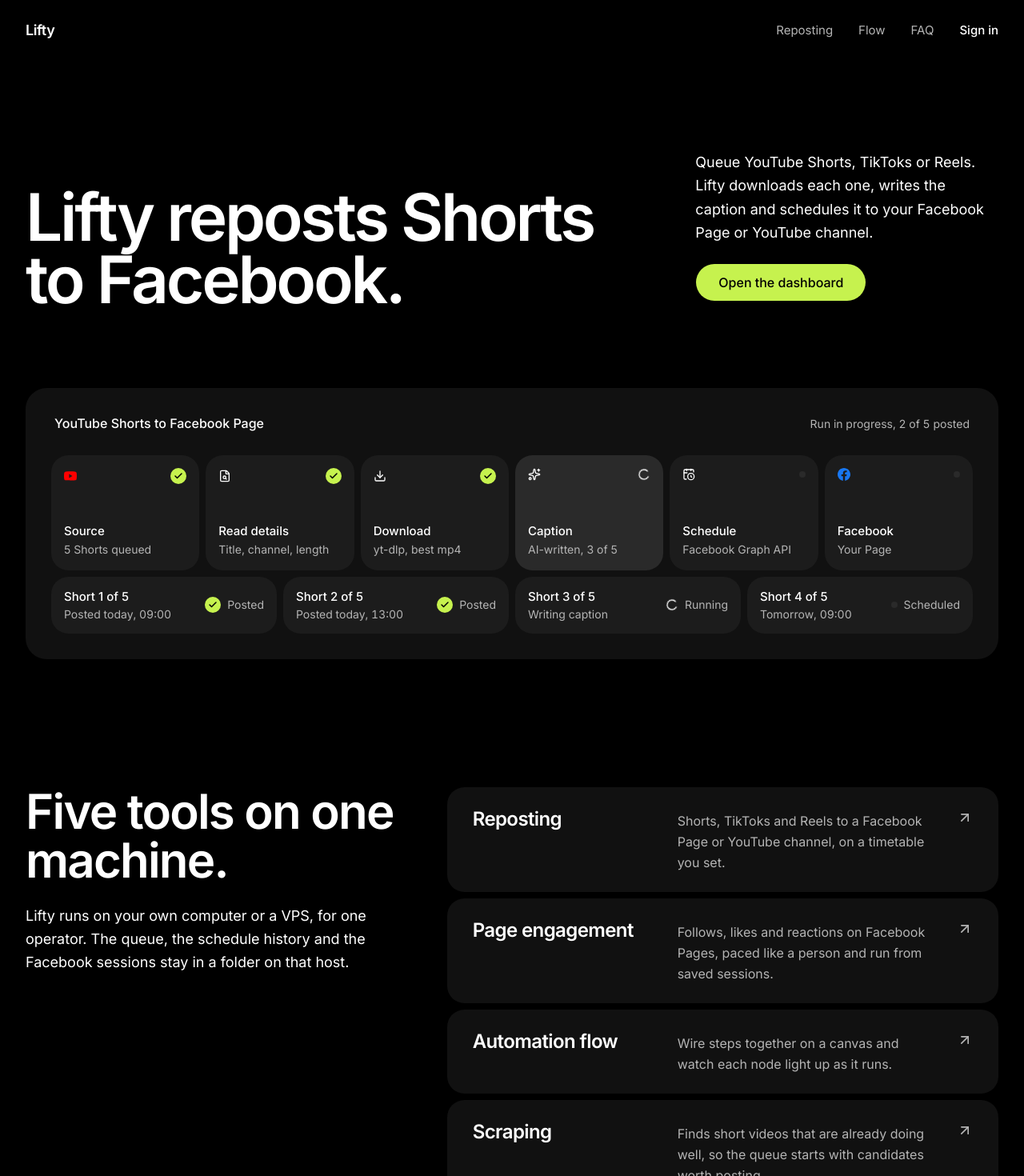
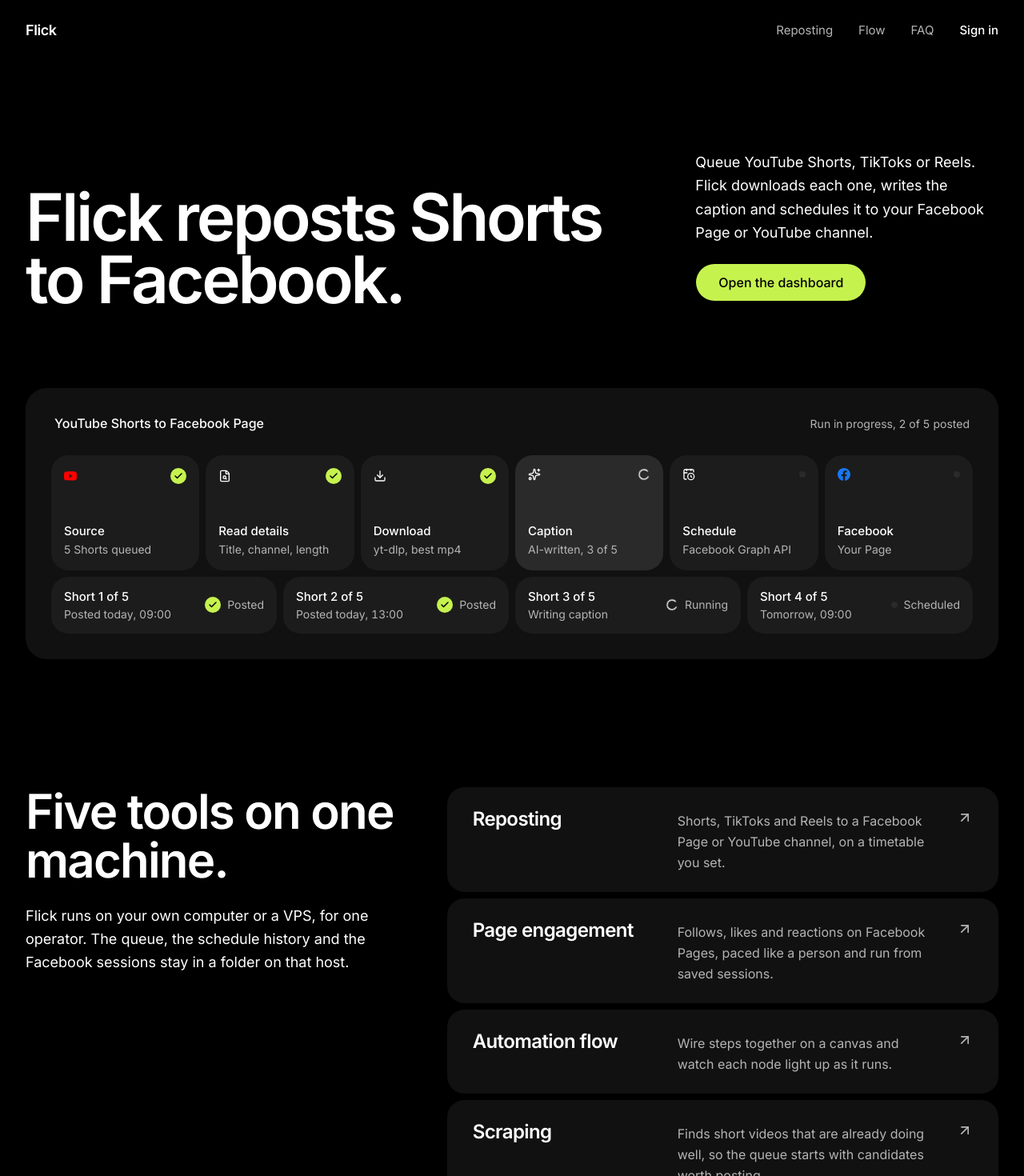
Before and after one commit to kaizenics/flick, a Next.js app: page / in a window 1280 px wide. Shown: the top 1470 px of the page at 80% size. Built offline with nearby package versions, Linux system fonts and the light colour scheme.

Commit message:
chore: rename Lifty to Flick
Co-Authored-By: Claude Opus 5.5 <noreply@anthropic.com>

```diff
--- a/app/layout.tsx
+++ b/app/layout.tsx
@@ -15,9 +15,9 @@ const geistMono = Geist_Mono({
 });
 
 export const metadata: Metadata = {
-  title: "Lifty",
+  title: "Flick",
   description:
-    "Lift every Page, on autopilot. Lifty orchestrates Facebook engagement across your accounts from one quiet, visual control room.",
+    "Lift every Page, on autopilot. Flick orchestrates Facebook engagement across your accounts from one quiet, visual control room.",
 };
 
 export default function RootLayout({
--- a/components/dashboard/app-sidebar.tsx
+++ b/components/dashboard/app-sidebar.tsx
@@ -100,7 +100,7 @@ export function AppSidebar({
             </div>
             <div className="flex min-w-0 flex-col gap-0.5 leading-none">
               <span className="truncate font-semibold tracking-tight">
-                Lifty
+                Flick
               </span>
               <span className="truncate text-xs text-faint">
                 Local automation
--- a/components/landing/about.tsx
+++ b/components/landing/about.tsx
@@ -37,7 +37,7 @@ export function About() {
           Five tools on one machine.
         </h2>
         <p data-reveal className="mt-6 max-w-md text-lg leading-relaxed text-white">
-          Lifty runs on your own computer or a VPS, for one operator. The queue, the schedule history and
+          Flick runs on your own computer or a VPS, for one operator. The queue, the schedule history and
           the Facebook sessions stay in a folder on that host.
         </p>
       </div>
--- a/components/landing/faq.tsx
+++ b/components/landing/faq.tsx
@@ -1,6 +1,6 @@
 const items = [
   {
-    q: "What does Lifty actually do?",
+    q: "What does Flick actually do?",
     a: "It takes short videos from YouTube Shorts, TikTok or Instagram Reels, downloads them, writes a caption and schedules them to a Facebook Page or a YouTube channel. Around that sit Page engagement, a visual flow builder, a scraper for viral candidates and a video editor.",
   },
   {
@@ -13,7 +13,7 @@ const items = [
   },
   {
     q: "Where is my data kept?",
-    a: "In the data folder on the host: the reposting setup, schedule history and Facebook session state. API keys are stored there in plain text, because Lifty assumes a single operator on a machine they control.",
+    a: "In the data folder on the host: the reposting setup, schedule history and Facebook session state. API keys are stored there in plain text, because Flick assumes a single operator on a machine they control.",
   },
   {
     q: "Posting worked yesterday and stopped today. Why?",
--- a/components/landing/footer.tsx
+++ b/components/landing/footer.tsx
@@ -13,7 +13,7 @@ export function Footer() {
     <footer className="bg-card px-5 pt-16 pb-8 md:px-8 md:pt-24">
       <div className="flex flex-col justify-between gap-8 md:flex-row md:items-end">
         <p data-reveal className="max-w-md text-2xl leading-snug font-medium tracking-tight md:text-3xl">
-          Queue it once. Lifty posts it on time.
+          Queue it once. Flick posts it on time.
         </p>
         <ul data-reveal className="flex flex-wrap gap-x-6 gap-y-2 text-base">
           {links.map((l) => (
@@ -30,9 +30,9 @@ export function Footer() {
         aria-hidden
         className="mt-16 text-[26vw] leading-[0.78] font-semibold tracking-[-0.06em] select-none md:mt-24"
       >
-        Lifty
+        Flick
       </p>
-      <p className="mt-8 text-sm text-muted-foreground">© {new Date().getFullYear()} Lifty</p>
+      <p className="mt-8 text-sm text-muted-foreground">© {new Date().getFullYear()} Flick</p>
     </footer>
   );
 }
--- a/components/landing/hero.tsx
+++ b/components/landing/hero.tsx
@@ -40,7 +40,7 @@ export function Hero() {
     <section className="px-5 pb-24 md:px-8 md:pb-40">
       <nav className="flex items-center justify-between py-6" aria-label="Main">
         <Link href="/" className="text-lg font-semibold tracking-tight">
-          Lifty
+          Flick
         </Link>
         <div className="flex items-center gap-6 text-[15px] md:gap-8">
           <Link href="/reposting" className="hidden text-muted-foreground transition-colors hover:text-white sm:inline">
@@ -63,11 +63,11 @@ export function Hero() {
           data-reveal
           className="text-[2.1rem] leading-[0.95] font-semibold tracking-[-0.04em] text-balance sm:text-6xl lg:col-span-8 lg:text-[6.4vw]"
         >
-          Lifty reposts Shorts to Facebook.
+          Flick reposts Shorts to Facebook.
         </h1>
         <div data-reveal className="flex flex-col items-start gap-6 lg:col-span-4 lg:pb-3">
           <p className="max-w-md text-lg leading-relaxed text-white">
-            Queue YouTube Shorts, TikToks or Reels. Lifty downloads each one, writes the caption and
+            Queue YouTube Shorts, TikToks or Reels. Flick downloads each one, writes the caption and
             schedules it to your Facebook Page or YouTube channel.
           </p>
           <Link
```
Also changed, not shown: .taste-skill/direction.json, 2 other files (tests, documents, lock files or other folders).
